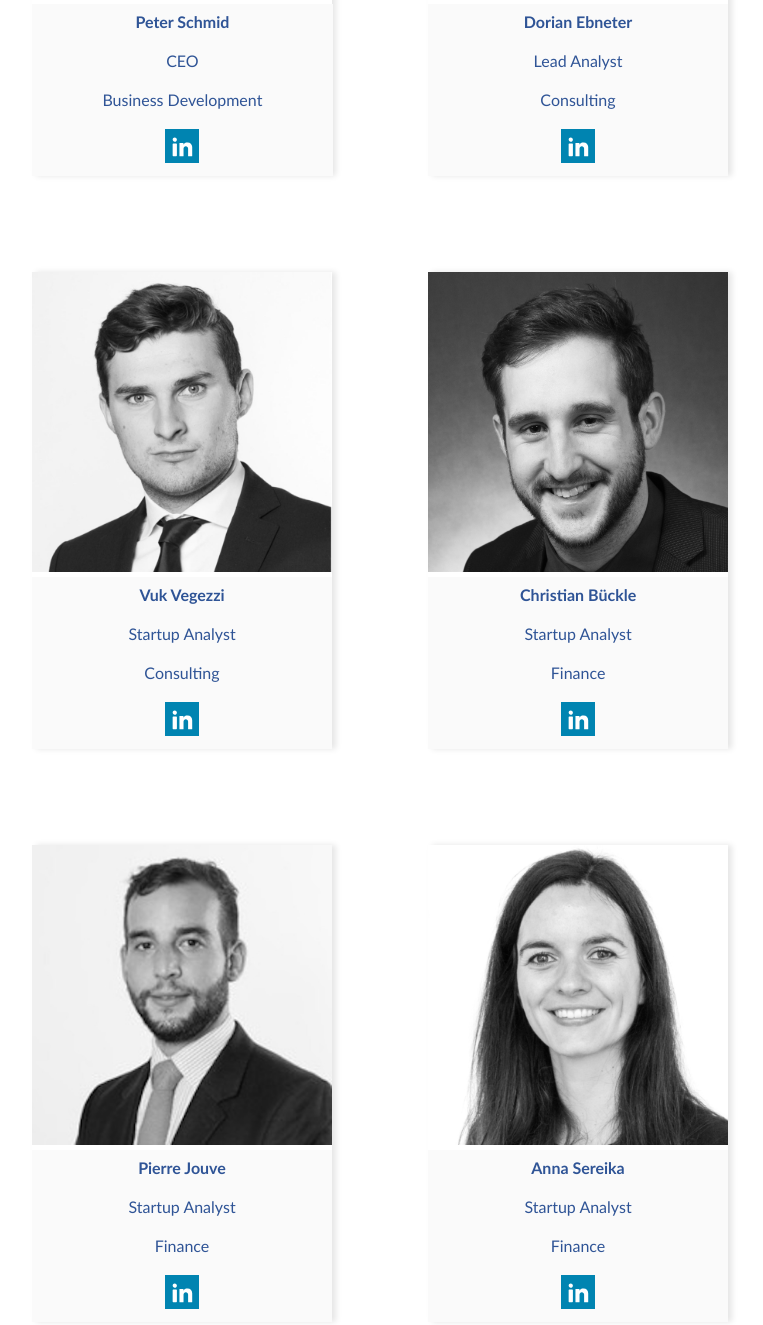
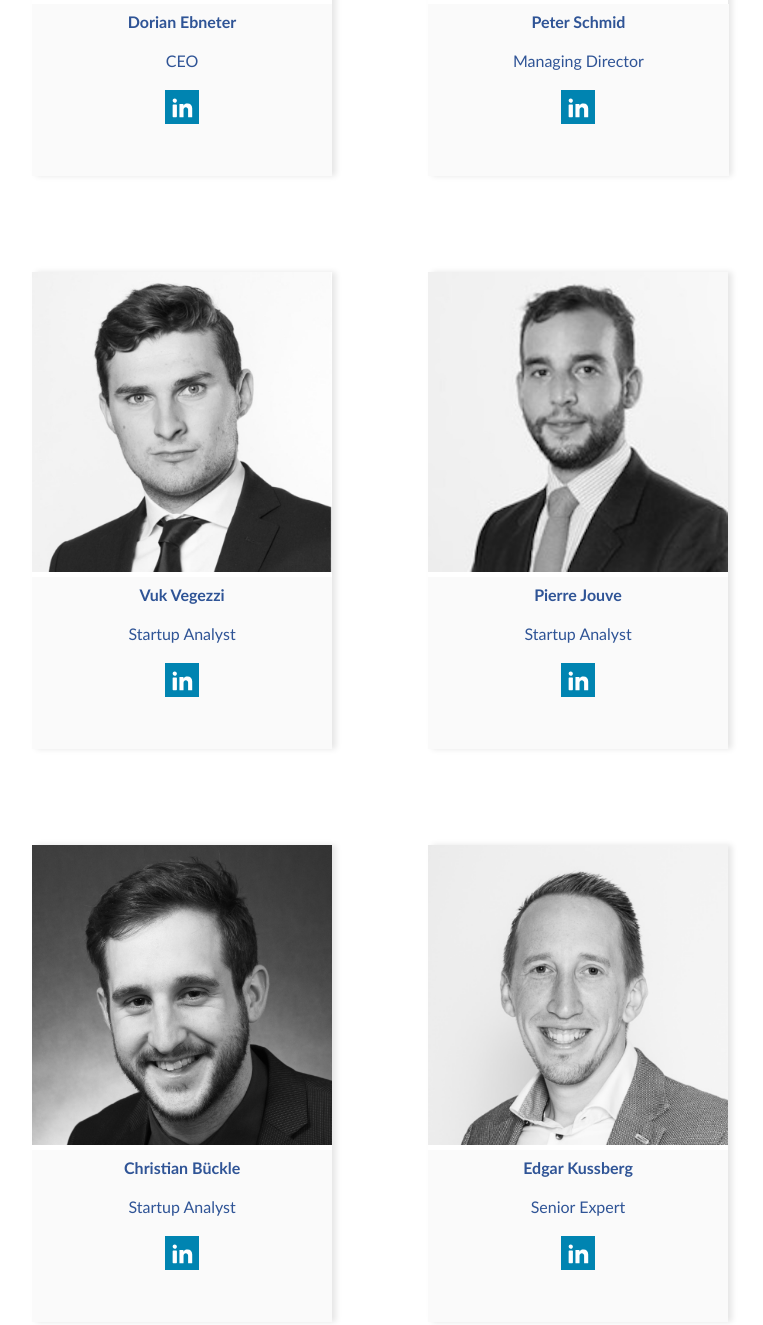
Before and after one commit to philippzach/bv4, a Gatsby site: page /about-us in a window 1280 px wide. Shown: the part 1633-2958 px from the top of the page, without its empty margins (260-1023 px from the left). Built offline with nearby package versions, Linux system fonts and the light colour scheme; Gatsby itself is replaced by a stand-in of ours; a web font is replaced by a local one.

Commit message:
Update Team

```diff
--- a/src/pages/about-us.js
+++ b/src/pages/about-us.js
@@ -180,12 +180,27 @@ const About = ({ data }) => (
         <TeamGrid>
           <SingleTeam>
             <ImageContainer>
+              <Img fixed={data.team3.childImageSharp.fixed} alt="" />
+            </ImageContainer>
+            <MemberInfo>
+              <Name>Dorian Ebneter</Name>
+              <Title>CEO</Title>
+              {/*  <Do>Consulting</Do> */}
+              <Linke>
+                <a href="https://www.linkedin.com/in/dorian-ebneter-aa63aa143/">
+                  <img style={{ marginBottom: "0" }} src={Linked} />
+                </a>
+              </Linke>
+            </MemberInfo>
+          </SingleTeam>
+          <SingleTeam>
+            <ImageContainer>
               <Img fixed={data.team1.childImageSharp.fixed} alt="" />
             </ImageContainer>
             <MemberInfo>
               <Name>Peter Schmid</Name>
-              <Title>CEO</Title>
-              <Do>Business Development</Do>
+              <Title>Managing Director</Title>
+              {/* <Do>Business Development</Do> */}
               <Linke>
                 <a href="https://www.linkedin.com/in/peter-schmid-9049a68/">
                   <img style={{ marginBottom: "0" }} src={Linked} />
@@ -208,21 +223,7 @@ const About = ({ data }) => (
               </Linke>
             </MemberInfo>
           </SingleTeam> */}
-          <SingleTeam>
-            <ImageContainer>
-              <Img fixed={data.team3.childImageSharp.fixed} alt="" />
-            </ImageContainer>
-            <MemberInfo>
-              <Name>Dorian Ebneter</Name>
-              <Title>Lead Analyst</Title>
-              <Do>Consulting</Do>
-              <Linke>
-                <a href="https://www.linkedin.com/in/dorian-ebneter-aa63aa143/">
-                  <img style={{ marginBottom: "0" }} src={Linked} />
-                </a>
-              </Linke>
-            </MemberInfo>
-          </SingleTeam>
+
           <SingleTeam>
             <ImageContainer>
               <Img fixed={data.team6.childImageSharp.fixed} alt="" />
@@ -230,9 +231,25 @@ const About = ({ data }) => (
             <MemberInfo>
               <Name>Vuk Vegezzi</Name>
               <Title>Startup Analyst</Title>
-              <Do>Consulting</Do>
+              {/* <Do>Consulting</Do> */}
               <Linke>
                 <a href="https://www.linkedin.com/in/vuk-vegezzi-114880104/">
+                  <img style={{ marginBottom: "0" }} src={Linked} />
+                </a>
+              </Linke>
+            </MemberInfo>
+          </SingleTeam>
+
+          <SingleTeam>
+            <ImageContainer>
+              <Img fixed={data.pierre.childImageSharp.fixed} alt="" />
+            </ImageContainer>
+            <MemberInfo>
+              <Name>Pierre Jouve</Name>
+              <Title>Startup Analyst </Title>
+              {/*  <Do>Finance</Do> */}
+              <Linke>
+                <a href="https://www.linkedin.com/in/pierre-jouve-aa06b886/">
                   <img style={{ marginBottom: "0" }} src={Linked} />
                 </a>
               </Linke>
@@ -245,7 +262,7 @@ const About = ({ data }) => (
             <MemberInfo>
               <Name>Christian Bückle</Name>
               <Title>Startup Analyst </Title>
-              <Do>Finance</Do>
+              {/*  <Do>Finance</Do> */}
               <Linke>
                 <a href="/about-us">
                   <img style={{ marginBottom: "0" }} src={Linked} />
@@ -253,22 +270,7 @@ const About = ({ data }) => (
               </Linke>
             </MemberInfo>
           </SingleTeam>
-          <SingleTeam>
-            <ImageContainer>
-              <Img fixed={data.pierre.childImageSharp.fixed} alt="" />
-            </ImageContainer>
-            <MemberInfo>
-              <Name>Pierre Jouve</Name>
-              <Title>Startup Analyst </Title>
-              <Do>Finance</Do>
-              <Linke>
-                <a href="https://www.linkedin.com/in/pierre-jouve-aa06b886/">
-                  <img style={{ marginBottom: "0" }} src={Linked} />
-                </a>
-              </Linke>
-            </MemberInfo>
-          </SingleTeam>
-          <SingleTeam>
+          {/*  <SingleTeam>
             <ImageContainer>
               <Img fixed={data.team4.childImageSharp.fixed} alt="" />
             </ImageContainer>
@@ -282,7 +284,7 @@ const About = ({ data }) => (
                 </a>
               </Linke>
             </MemberInfo>
-          </SingleTeam>
+          </SingleTeam> */}
           <SingleTeam>
             <ImageContainer>
               <Img fixed={data.team5.childImageSharp.fixed} alt="" />
@@ -290,7 +292,7 @@ const About = ({ data }) => (
             <MemberInfo>
               <Name>Edgar Kussberg</Name>
               <Title>Senior Expert</Title>
-              <Do>Technology</Do>
+              {/*  <Do>Technology</Do> */}
               <Linke>
                 <a href="https://www.linkedin.com/in/kussberg/">
                   <img style={{ marginBottom: "0" }} src={Linked} />
```
